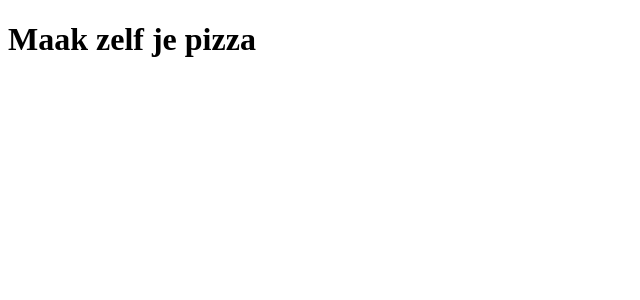
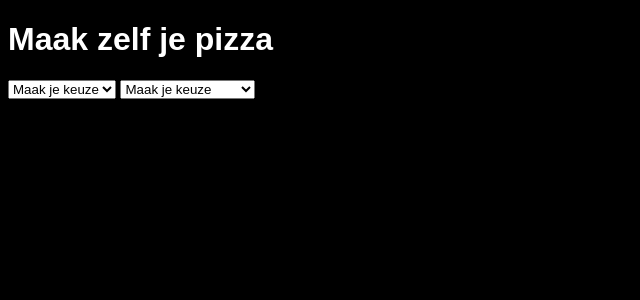
Before and after one commit to Waayway/crud-php-pdo-opdracht2-336797, a PHP site: page / in a window 1280 px wide. Shown: the top 300 px of the page, without its empty margins (0-640 px from the left). Run offline with PHP 8.4, Linux system fonts and the light colour scheme.

Commit message:
bijde select elementen aangemaakt met gebruik van PHP

```diff
--- a/index.php
+++ b/index.php
@@ -1,12 +1,44 @@
 <!DOCTYPE html>
 <html lang="en">
+
 <head>
     <meta charset="UTF-8">
     <meta http-equiv="X-UA-Compatible" content="IE=edge">
     <meta name="viewport" content="width=device-width, initial-scale=1.0">
     <title>Maak zelf je pizza</title>
+    <style>
+        body {
+            background-color: black;
+            color: white;
+            font-family: sans-serif;
+        }
+    </style>
 </head>
+
 <body>
     <h1>Maak zelf je pizza</h1>
+    <form action="" method="post">
+        <select name="bodem">
+            <option value="keuze">Maak je keuze</option>
+            <?php
+            $bodemOptions = array(20, 25, 30, 35, 40);
+            foreach ($bodemOptions as $value) {
+                echo "<option value='$value'>$value Centimeter</option>";
+            }
+            ?>
+        </select>
+        <select name="saus">
+            <option value="keuze">Maak je keuze</option>
+            <?php
+            $sausOptions = array(
+                "Tomatensaus", "Extra tomatensaus", "Spicy tomatensaus", "BBQ saus", "Crème fraiche"
+            );
+            foreach ($sausOptions as $value) {
+                echo "<option value='$value'>$value</option>";
+            }
+            ?>
+        </select>
+    </form>
 </body>
+
 </html>
```
